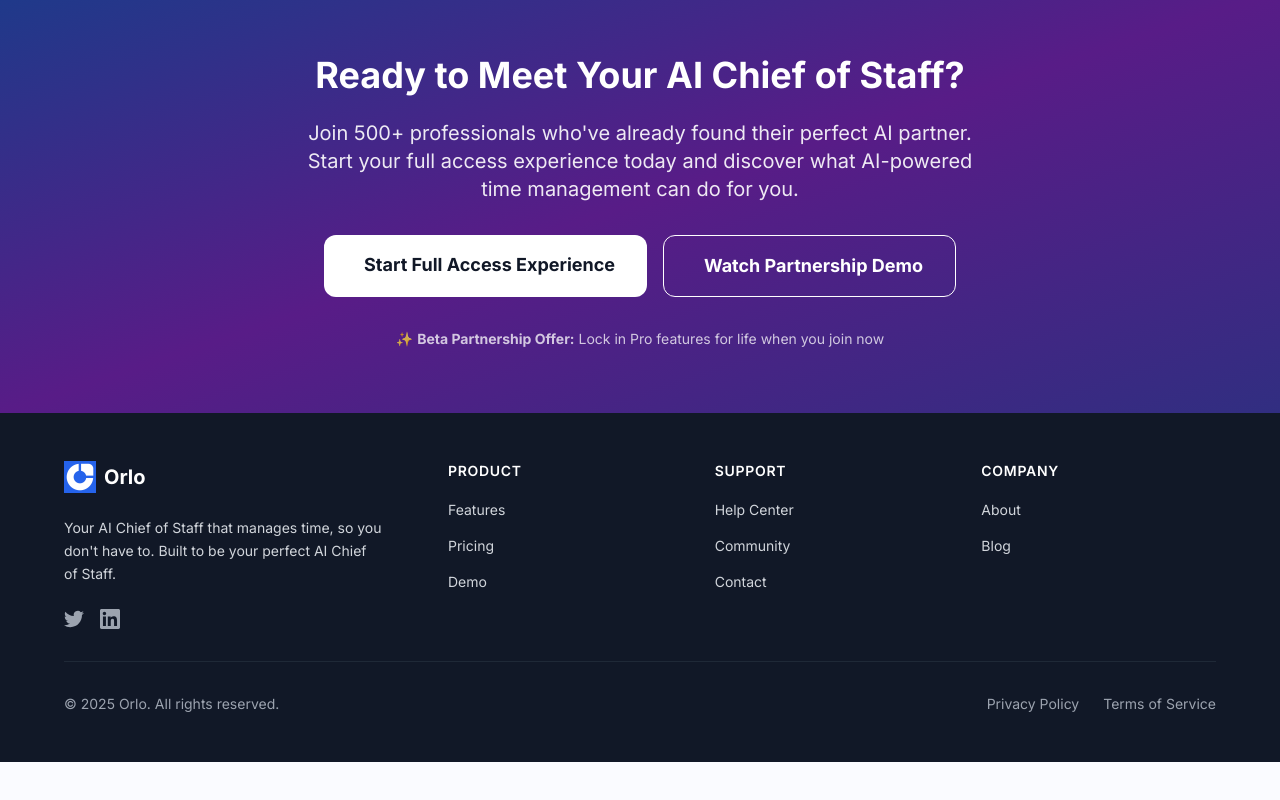
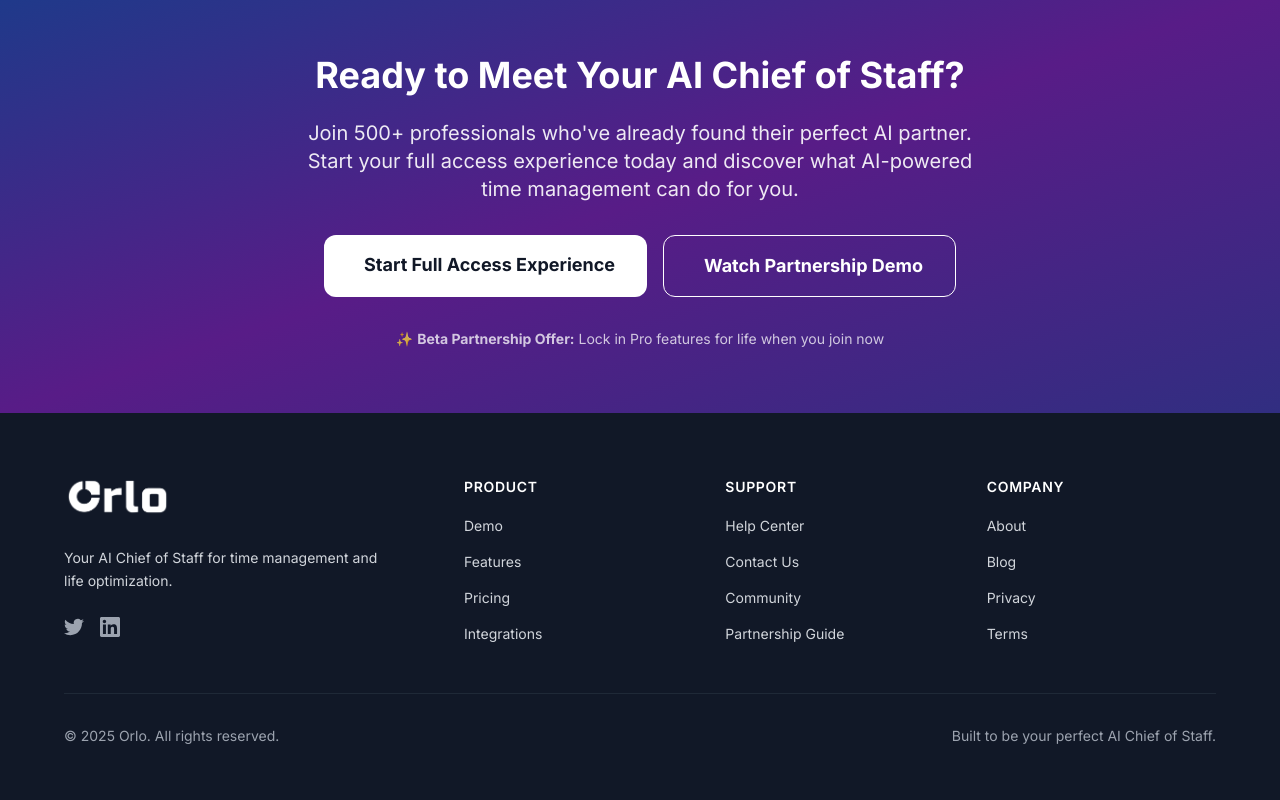
Before and after one commit to orlo-ai/orlo-landing, a Next.js app: page / in a window 1280 px wide. Shown: the part 4233-5033 px from the top of the page. Before the commit the page ends 4995 px from the top, so only its background shows below. Built offline with nearby package versions, Linux system fonts and the light colour scheme.

Commit message:
調整 Footer 組件的連結順序，更新樣式和內容，並改善可訪問性

```diff
--- a/src/components/layout/Footer.tsx
+++ b/src/components/layout/Footer.tsx
@@ -8,17 +8,19 @@ export default function Footer() {
     product: {
       title: 'Product',
       links: [
+        { name: 'Demo', href: '#demo' },
         { name: 'Features', href: '#features' },
         { name: 'Pricing', href: '#pricing' },
-        { name: 'Demo', href: '#demo' },
+        { name: 'Integrations', href: '#integrations' },
       ],
     },
     support: {
       title: 'Support',
       links: [
         { name: 'Help Center', href: '#help' },
+        { name: 'Contact Us', href: '#contact' },
         { name: 'Community', href: '#community' },
-        { name: 'Contact', href: '#contact' },
+        { name: 'Partnership Guide', href: '#partnership' },
       ],
     },
     company: {
@@ -26,6 +28,8 @@ export default function Footer() {
       links: [
         { name: 'About', href: '#about' },
         { name: 'Blog', href: '#blog' },
+        { name: 'Privacy', href: '#privacy' },
+        { name: 'Terms', href: '#terms' },
       ],
     },
   };
@@ -53,24 +57,22 @@ export default function Footer() {
   ];
 
   return (
-    <footer className="bg-gray-900 text-white py-12 px-4 sm:px-6 lg:px-8">
+    <footer className="bg-gray-900 text-white py-16 px-4 sm:px-6 lg:px-8" role="contentinfo">
       <div className="max-w-6xl mx-auto">
-        <div className="flex flex-col lg:flex-row gap-8 lg:gap-16">
+        <div className="flex flex-col lg:flex-row gap-12 lg:gap-20">
           {/* Brand Section */}
           <div className="lg:w-80 flex-shrink-0">
-            <Link href="/" className="flex items-center space-x-2 mb-6">
+            <Link href="/" className="inline-block mb-6" aria-label="Orlo - AI Chief of Staff">
               <Image
-                src="/img/orlo-logo-512.png"
-                alt="Orlo Logo"
-                width={32}
-                height={32}
-                className="w-8 h-8"
+                src="/img/orlo-logo-w.png"
+                alt="Orlo - AI Chief of Staff for time management"
+                width={120}
+                height={40}
+                className="h-10 w-auto"
               />
-              <span className="text-xl font-bold text-white">Orlo</span>
             </Link>
             <p className="text-gray-300 text-sm leading-relaxed mb-6">
-              Your AI Chief of Staff that manages time, so you don&apos;t have to.
-              Built to be your perfect AI Chief of Staff.
+              Your AI Chief of Staff for time management and life optimization.
             </p>
             <div className="flex space-x-4">
               {socialLinks.map((social) => (
@@ -78,9 +80,10 @@ export default function Footer() {
                   key={social.name}
                   href={social.href}
                   className="text-gray-400 hover:text-white transition-colors duration-200"
-                  aria-label={social.name}
+                  aria-label={`Follow Orlo on ${social.name}`}
                   target="_blank"
                   rel="noopener noreferrer"
+                  title={`Orlo AI Chief of Staff on ${social.name}`}
                 >
                   {social.icon}
                 </a>
@@ -89,7 +92,7 @@ export default function Footer() {
           </div>
 
           {/* Links Sections */}
-          <div className="flex-1 grid grid-cols-1 md:grid-cols-3 gap-8 lg:gap-8">
+          <nav className="flex-1 grid grid-cols-1 md:grid-cols-3 gap-8 lg:gap-8" role="navigation" aria-label="Footer navigation">
             {Object.entries(footerLinks).map(([key, section]) => (
               <div key={key}>
                 <h3 className="text-sm font-semibold text-white uppercase tracking-wider mb-4">
@@ -101,6 +104,7 @@ export default function Footer() {
                       <Link
                         href={link.href}
                         className="text-gray-300 hover:text-white transition-colors duration-200 text-sm"
+                        title={`${link.name} - Orlo AI Chief of Staff`}
                       >
                         {link.name}
                       </Link>
@@ -109,22 +113,17 @@ export default function Footer() {
                 </ul>
               </div>
             ))}
-          </div>
+          </nav>
         </div>
 
         {/* Bottom Bar */}
-        <div className="border-t border-gray-800 mt-8 pt-8">
+        <div className="border-t border-gray-800 mt-12 pt-8">
           <div className="flex flex-col md:flex-row justify-between items-center text-sm text-gray-400">
             <div className="mb-4 md:mb-0">
               © {currentYear} Orlo. All rights reserved.
             </div>
-            <div className="flex space-x-6">
-              <Link href="/privacy-policy" className="hover:text-white transition-colors duration-200">
-                Privacy Policy
-              </Link>
-              <Link href="/terms-of-service" className="hover:text-white transition-colors duration-200">
-                Terms of Service
-              </Link>
+            <div className="text-center md:text-left">
+              Built to be your perfect AI Chief of Staff.
             </div>
           </div>
         </div>
```
